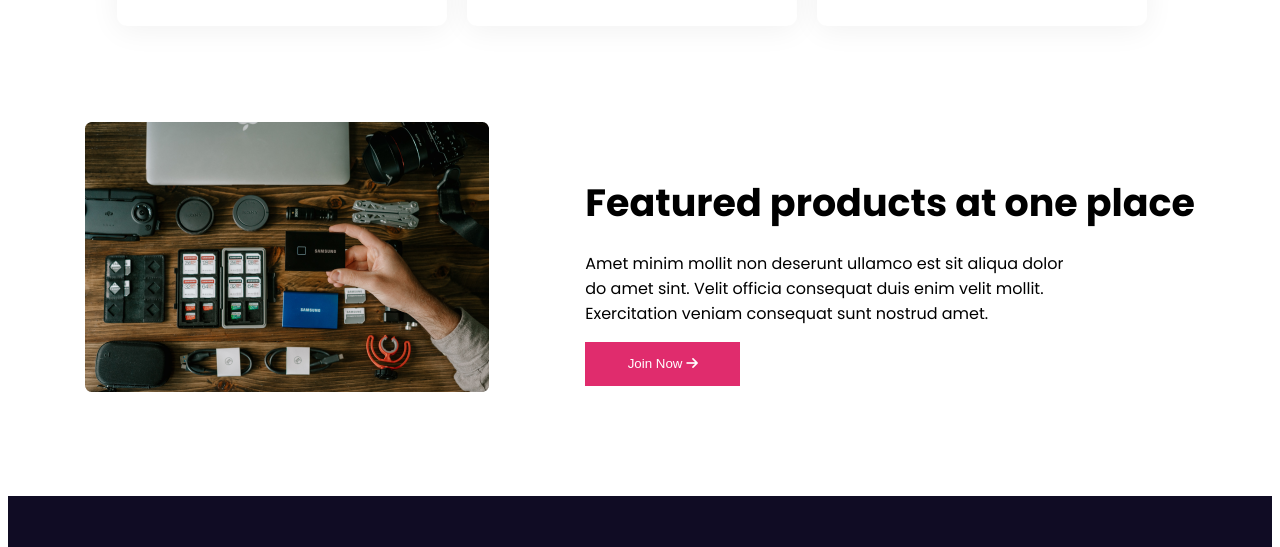
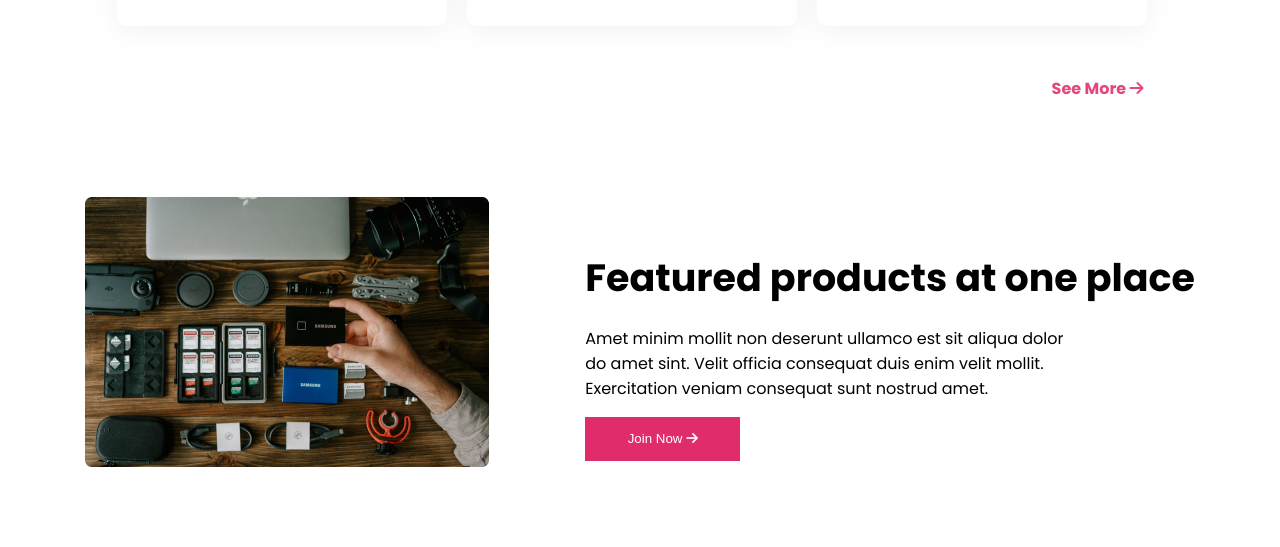
Before and after one commit to Jubair-Riyad/influencer, a plain HTML site: page index.html in a window 1280 px wide. Shown: the part 2708-3255 px from the top of the page. Drawn offline with Linux system fonts and the light colour scheme.

Commit message:
see more

```diff
--- a/index.html
+++ b/index.html
@@ -122,6 +122,9 @@
                     <p class="description">Wordwide shifting <br>available <br>Buyers protection possible!</p>
                 </div>
             </div>
+            <div class="see-more">
+                <a href="">See More <i class="fa-solid fa-arrow-right"></i></a>
+            </div>
 
         </section>
 
--- a/mystyles/influencer-gear.css
+++ b/mystyles/influencer-gear.css
@@ -132,9 +132,16 @@ header nav img{
     letter-spacing: 1.8%;
 }
 
-
-
-
+.see-more{
+    margin-top: 50px;
+    text-align: end;
+    margin-right: 20px;
+}
+.see-more a{
+    text-decoration: none;
+    color: #e44680;
+    font-weight: bold;
+}
 
 
 /*Featured Products Section*/
```
